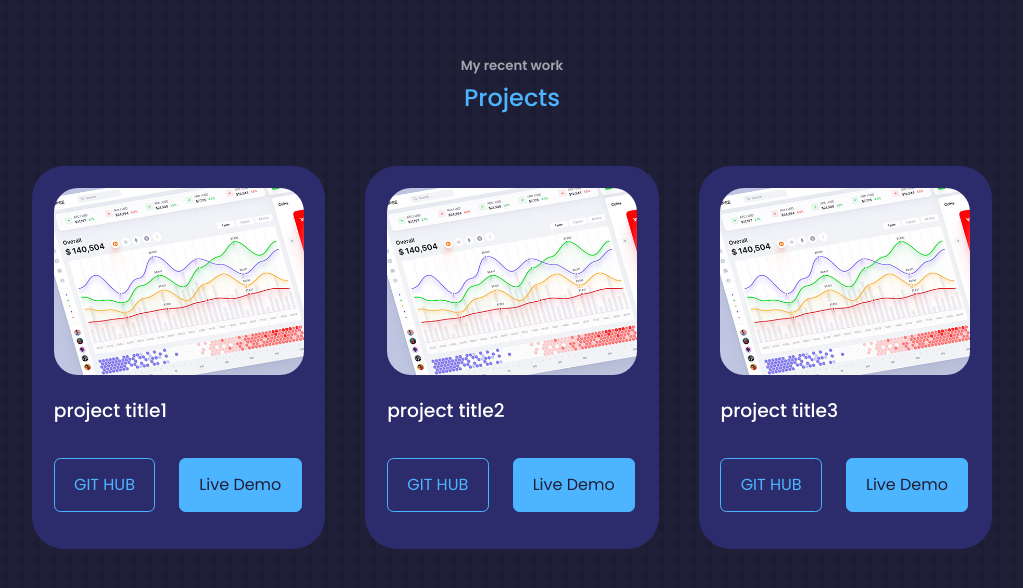
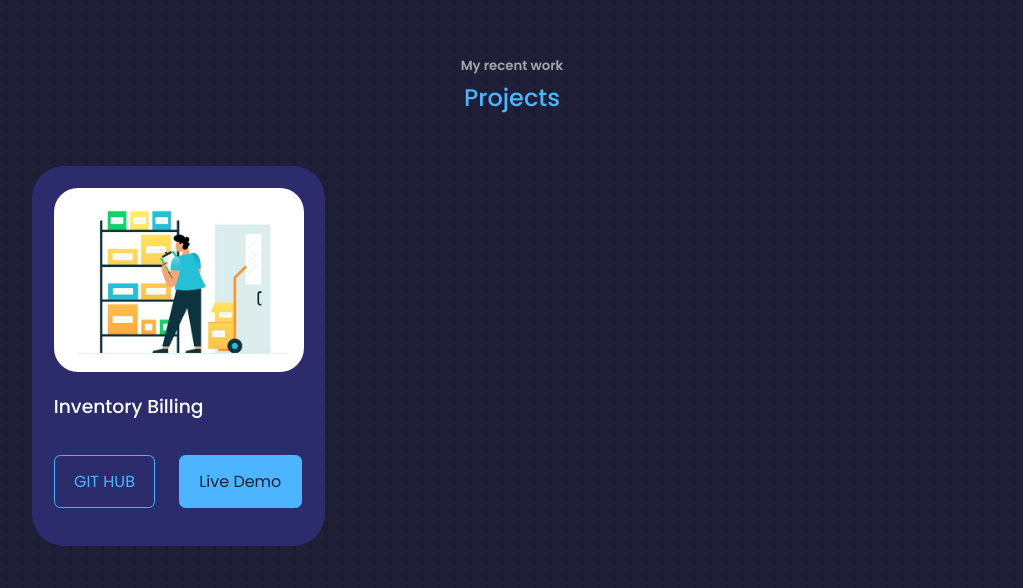
Before and after one commit to Gokul0201/portfolio, a React (Create React App) app: page / in a window 1280 px wide. Shown: the part 3145-3733 px from the top of the page, without its empty margins (128-1151 px from the left). Built offline with nearby package versions, Linux system fonts and the light colour scheme.

Commit message:
project uploaded

```diff
--- a/src/Components/projects/Projects.js
+++ b/src/Components/projects/Projects.js
@@ -1,28 +1,14 @@
 import React from 'react'
 import './project.css'
-import IMG1 from '../../Assets/images/portfolio1.jpg'
+import IMG1 from '../../Assets/inventory-analysis-optimize-operations-header-image-2x-us-en.jpg'
 const Projects = () => {
   const data=[
     {
       id:'1',
       image:IMG1,
-      title:'project title1',
-      github:'https://github.com',
-      demo:'https://github.com'
-    },
-    {
-      id:'2',
-      image:IMG1,
-      title:'project title2',
-      github:'https://github.com',
-      demo:'https://github.com'
-    },
-    {
-      id:'3',
-      image:IMG1,
-      title:'project title3',
-      github:'https://github.com',
-      demo:'https://github.com'
+      title:'Inventory Billing',
+      github:'https://github.com/Gokul0201/Inventory-Billing-FE.git',
+      demo:'https://inevntory-billing.netlify.app/'
     }
   ]
   return (
```
Also changed, not shown: src/Assets/inventory-analysis-optimize-operations-header-image-2x-us-en.jpg (added), src/Assets/inventory-software.png (added).
